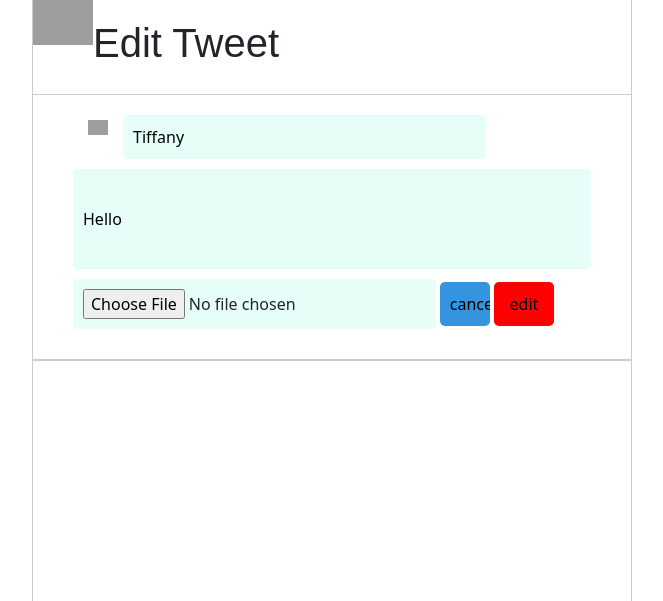
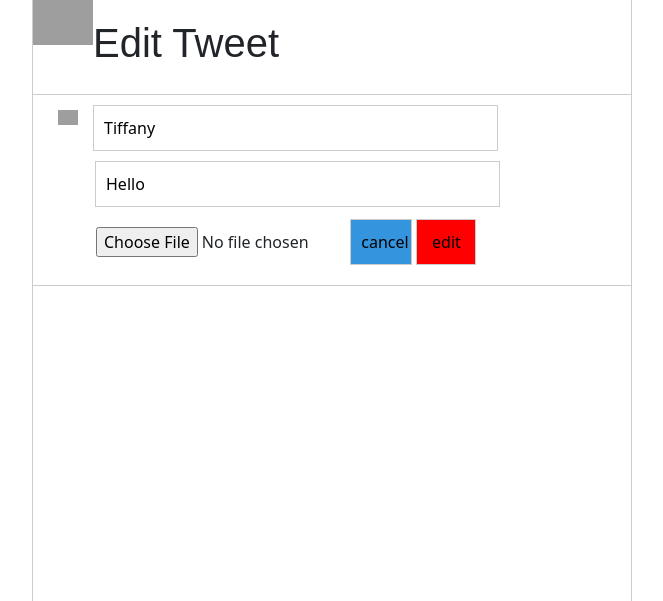
Before and after one commit to tiffanyz2031/Twitter-Clone, a Django app: page /edit/1/ in a window 1280 px wide. Shown: the top 601 px of the page, without its empty margins (308-971 px from the left). Run offline with Django 4.2, Linux system fonts and the light colour scheme; data comes from the database, SQL or seed files in the repository; grey boxes are pictures that could not be loaded.

Commit message:
updated files

```diff
--- a/static/CSS/style.css
+++ b/static/CSS/style.css
@@ -83,7 +83,9 @@
     border: 0px;
     height: 30%;
     padding: 20px 10px;
-    border: 1px solid #ccc
+    border: 1px solid #ccc;
+    position: relative;
+    left: 9%;
 }
 .post_for .texted {
     border: 0px;
@@ -264,9 +266,8 @@
 #file {
 
     width: 45%;
-    margin-left: 81px;
+    margin-left: 43px;
     background-color: white;
-    margin-right: 88px;
     margin-bottom: 8px;
     border: 0;
 }
@@ -281,3 +282,13 @@
     width: 20px;
     padding: 5px;
 }
+
+.textarea{
+  position: relative;
+  left: 9%;
+}
+
+.image2{
+  position: relative;
+  left: 9%;
+}
--- a/templates/base.html
+++ b/templates/base.html
@@ -10,7 +10,7 @@
         <!-- Bootstrap CSS -->
         <link href="https://cdn.jsdelivr.net/npm/bootstrap@5.0.0-beta1/dist/css/bootstrap.min.css" rel="stylesheet" integrity="sha384-giJF6kkoqNQ00vy+HMDP7azOuL0xtbfIcaT9wjKHr8RbDVddVHyTfAAsrekwKmP1" crossorigin="anonymous">
         <!-- Style CSS -->
-        <link href="../static/CSS/style.css?v=25" rel="stylesheet">
+        <link href="/static/CSS/style.css" rel="stylesheet">
 
         <!-- JQuery -->
         <script src="https://code.jquery.com/jquery-3.5.1.js" integrity="sha256-QWo7LDvxbWT2tbbQ97B53yJnYU3WhH/C8ycbRAkjPDc=" crossorigin="anonymous"></script>
--- a/templates/edit.html
+++ b/templates/edit.html
@@ -1,4 +1,5 @@
 {% extends "base.html" %} {% block content %} {% load static %}
+
 <section class="content">
     <div class="head">
         <div class="header">
@@ -6,24 +7,24 @@
             <h1>Edit Tweet</h1>
         </div>
     </div>
-    <section class="post_for">
+    <section class="post_form">
         <form action="/edit/{{post.id}}/" method="POST" enctype="multipart/form-data">
-            {%csrf_token %}
+            {% csrf_token %}
             <div class="logo">
 
                 <img src="% static 'img/man-user.png' %}" alt=""/>
             </div>
 
             <input  type="text" name="name" value="{{post.name}}" required />
-            <input class="texted" type="text" name="body" value="{{post.body}}" required/>
+            <input class="textarea"  name="body" value="{{post.body}}" required/>
             {% if post.image.url %}
             <img src="{{post.image.url}}" class="image2" style="width: 50%; padding-bottom:20px"/>
             {% endif %}
-            <input name="image" type="file"/>
-            <input value="cancel" type="submit" style="width: 50px; background-color: #3494dd;"/>
+            <input id="file" name="image" type="file"/>
+            <input value="cancel" type="submit" style="width: 62px; background-color: #3494dd;"/>
             <input type="submit" value="edit" style="width: 60px; background-color: red;" />
 
         </form>
     </section>
+    </section>
     {% endblock %}
-</section>
```
Also changed, not shown: templates/posts.html (+12 -3 lines).
